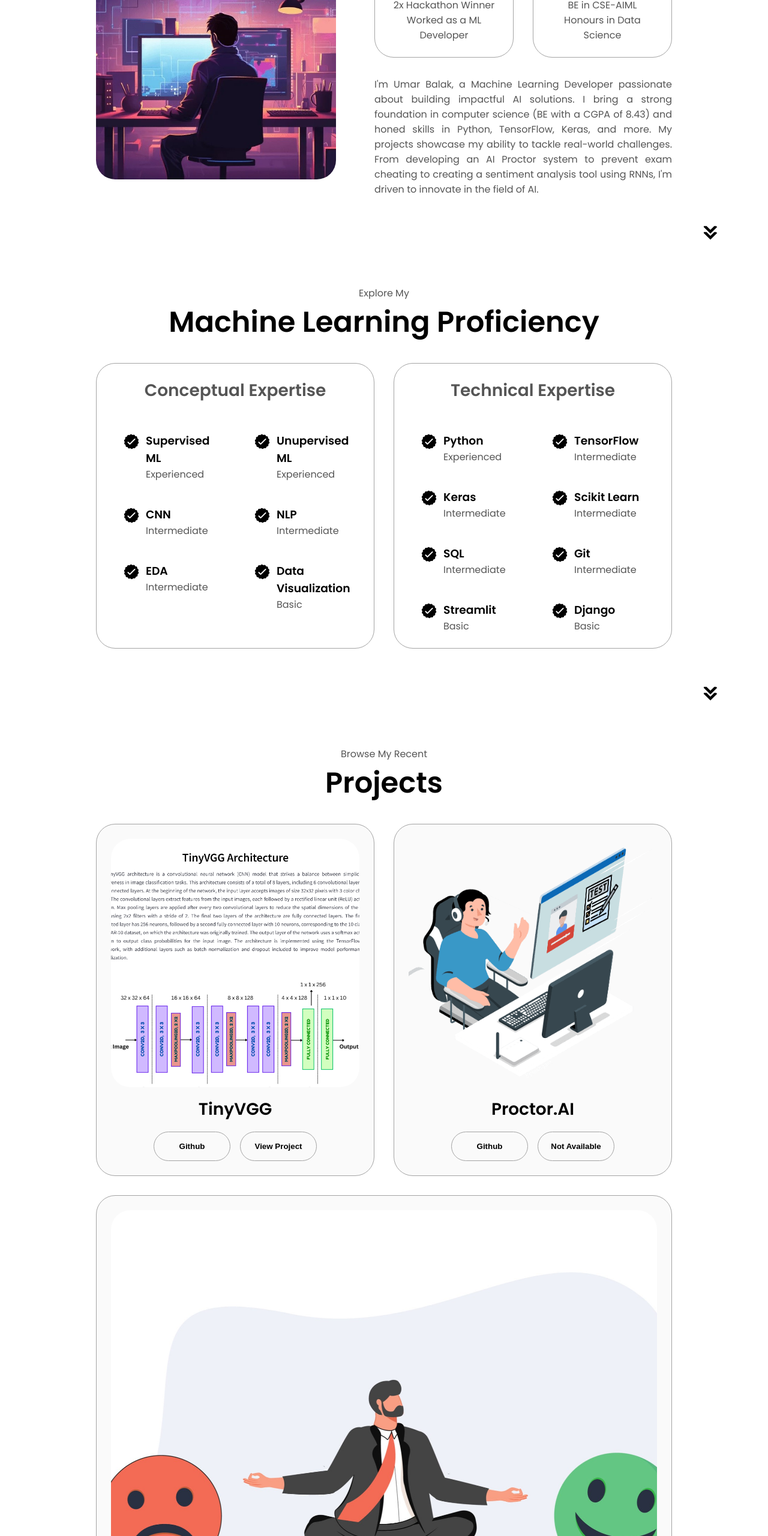
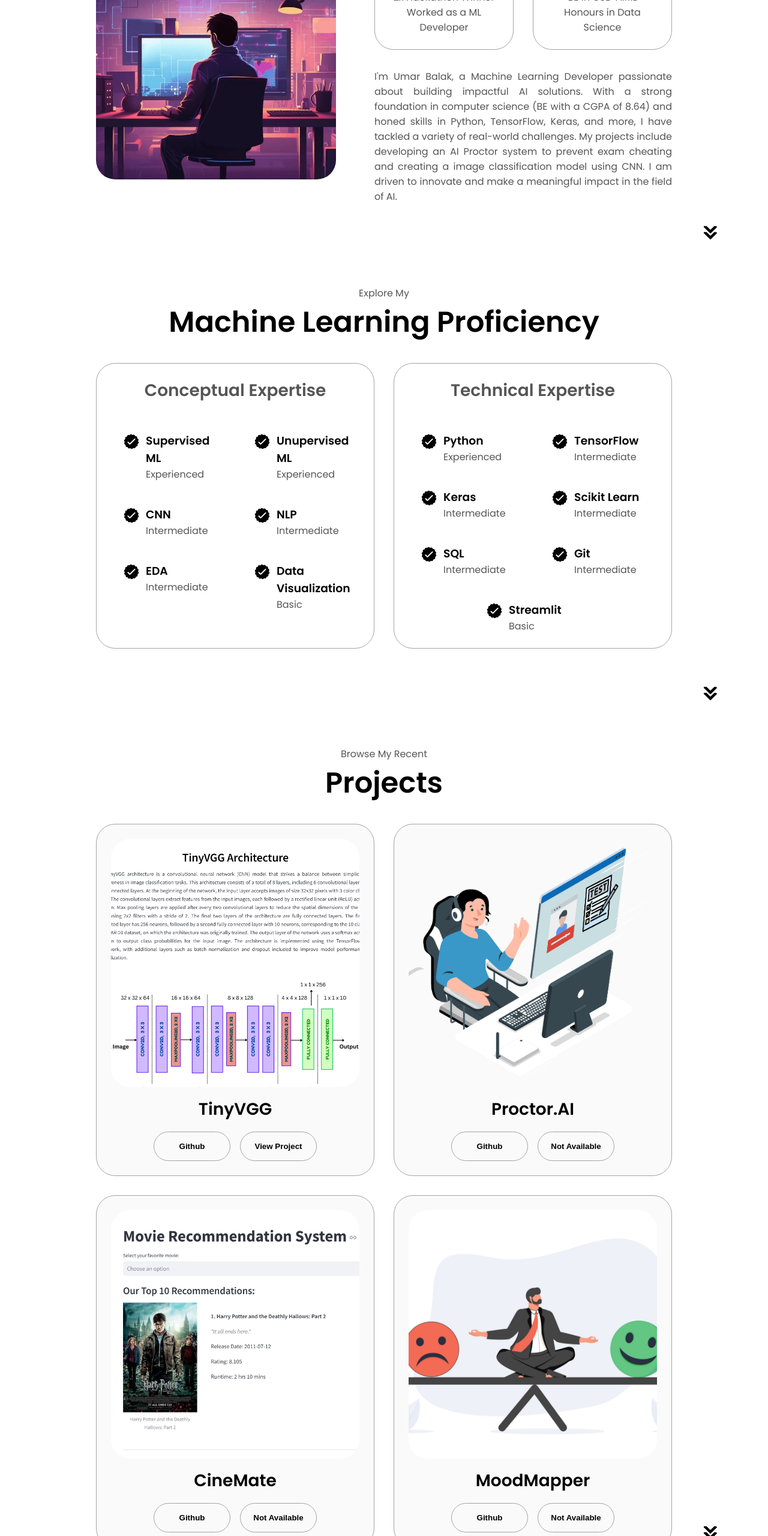
Before and after one commit to UmarBalak/Portfolio, a plain HTML site: page index.html in a window 1280 px wide. Shown: the part 1220-3780 px from the top of the page at 60% size. Drawn offline with Linux system fonts and the light colour scheme.

Commit message:
minor change

```diff
--- a/index.html
+++ b/index.html
@@ -57,7 +57,7 @@
           >
             Download CV
           </button>
-          <button class="btn btn-color-1" onclick="location.href='./#contact'">
+          <button class="btn btn-color-1" onclick="location.href='#contact'">
             Contact Info
           </button>
         </div>
@@ -109,14 +109,13 @@
           </div>
           <div class="text-container">
             <p style="text-align: justify">
-              I'm Umar Balak, a Machine Learning Developer passionate about
-              building impactful AI solutions. I bring a strong foundation in
-              computer science (BE with a CGPA of 8.43) and honed skills in
-              Python, TensorFlow, Keras, and more. My projects showcase my
-              ability to tackle real-world challenges. From developing an AI
-              Proctor system to prevent exam cheating to creating a sentiment
-              analysis tool using RNNs, I'm driven to innovate in the field of
-              AI.
+              I'm Umar Balak, a Machine Learning Developer passionate about building
+              impactful AI solutions. With a strong foundation in computer science
+              (BE with a CGPA of 8.64) and honed skills in Python, TensorFlow, Keras, and more,
+              I have tackled a variety of real-world challenges.
+              My projects include developing an AI Proctor system to prevent exam cheating and
+              creating a image classification model using CNN. I am driven to innovate
+              and make a meaningful impact in the field of AI.
             </p>
           </div>
         </div>
@@ -295,17 +294,6 @@
                     <p class="space-after-special">Basic</p>
                   </div>
                 </article>
-                <article>
-                  <img
-                    src="./assets/checkmark.png"
-                    alt="Experience icon"
-                    class="icon"
-                  />
-                  <div>
-                    <h3>Django</h3>
-                    <p class="space-after-special">Basic</p>
-                  </div>
-                </article>
 
               </div>
             </div>
@@ -371,8 +359,31 @@
           <div class="details-container color-container">
             <div class="article-container">
               <img
+                src="./assets/movie.png"
+                alt="Project 3"
+                class="project-img"
+              />
+            </div>
+            <h2 class="achievements-sub-title project-title">CineMate</h2>
+            <div class="btn-container">
+              <button
+                class="btn btn-color-2 project-btn"
+              onclick="window.open('https://github.com/UmarBalak/CineMate');">
+                Github
+              </button>
+              <button
+                class="btn btn-color-2 project-btn"
+                onclick="location.href=''"
+              >
+                Not Available
+              </button>
+            </div>
+          </div>
+          <div class="details-container color-container">
+            <div class="article-container">
+              <img
                 src="./assets/sentiment.jpg"
-                alt="Project 3"
+                alt="Project 4"
                 class="project-img"
               />
             </div>
@@ -435,7 +446,7 @@
         <div class="nav-links-container">
           <ul class="nav-links">
             <li><a href="#about">About</a></li>
-            <li><a href="#achievements">achievements</a></li>
+            <li><a href="#achievements">Achievements</a></li>
             <li><a href="#projects">Projects</a></li>
             <li><a href="#contact">Contact</a></li>
           </ul>
--- a/style.css
+++ b/style.css
@@ -368,6 +368,7 @@ section {
   position: relative;
 }
 
+
 .color-container {
   border-color: rgb(163, 163, 163);
   background: rgb(250, 250, 250);
```
Also changed, not shown: assets/movie.png (added), 1 other file.
